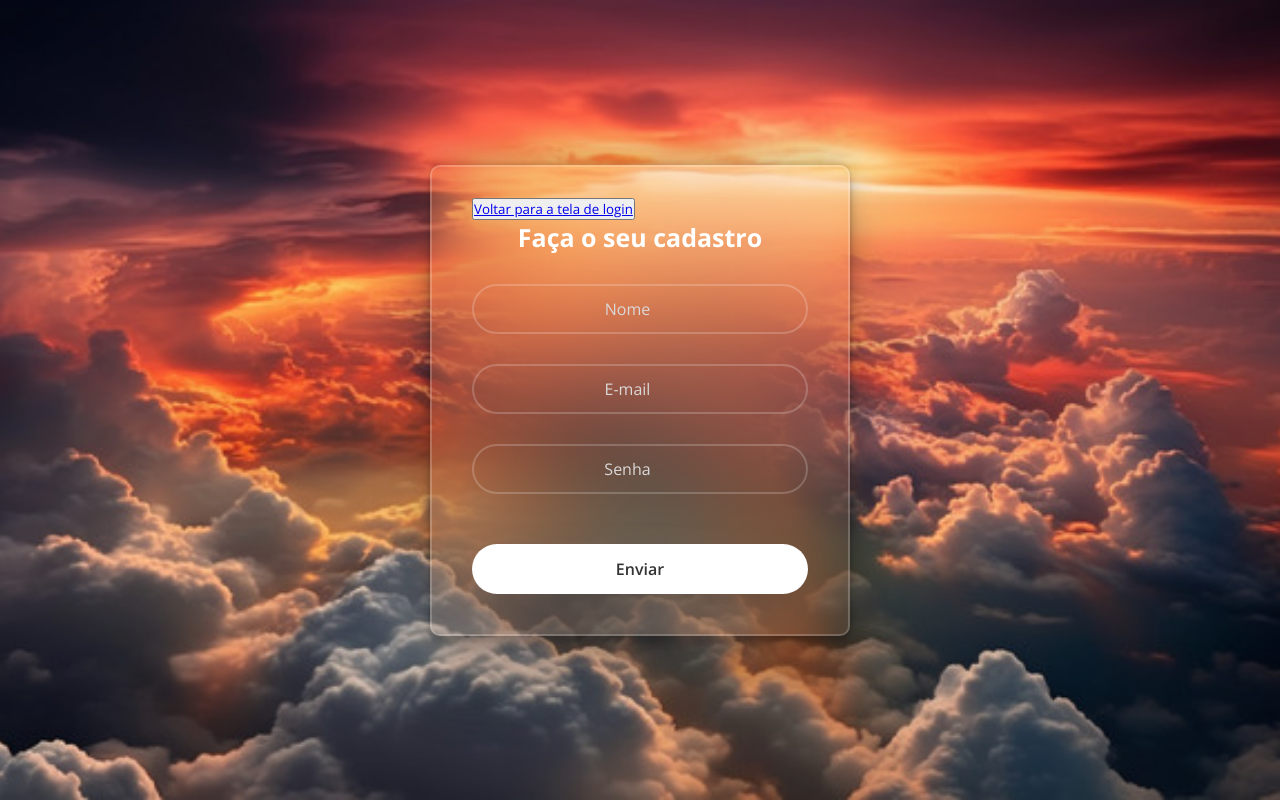
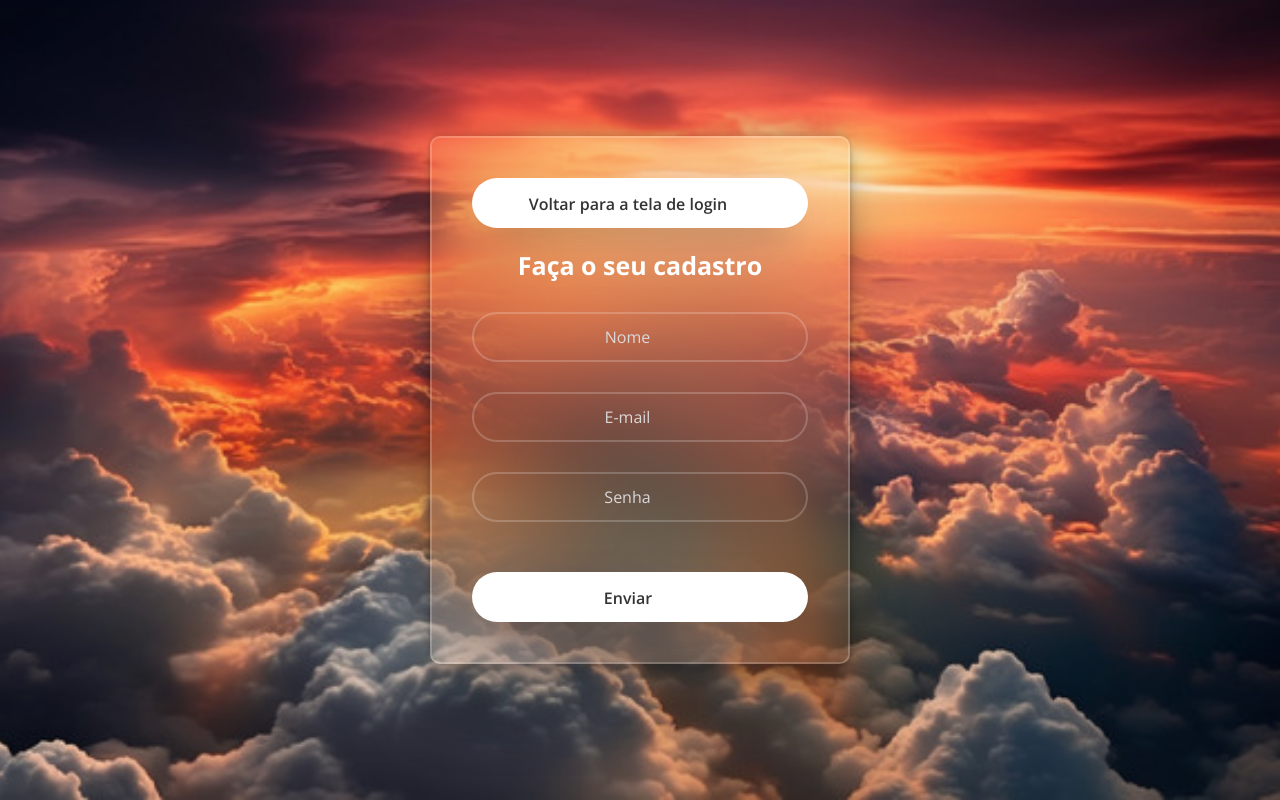
Before and after one commit to Victor-Antoniio/victor-antoniio.tela-login.github.io, a plain HTML site: page cadastro.html in a window 1280 px wide. Drawn offline with nearby package versions, Linux system fonts and the light colour scheme.

Commit message:
Update styles.css

```diff
--- a/styles.css
+++ b/styles.css
@@ -16,6 +16,44 @@ body{
     background-size: cover;
     background-position: center;
     align-items: center;
+}
+
+header-cad {
+    width: 100%;
+    height: 60px;
+    background-color: rgba(0, 0, 0, .5);
+    position: fixed;
+    top: 0;
+    z-index: 1000;
+}
+
+.btn-voltar {
+    width: 100%;
+    height: 50px;
+    background-color: #fff;
+    border: none;
+    border-radius: 40px;
+    cursor: pointer;
+    font-size: 16px;
+    color: #333;
+    font-weight: 600;
+    box-shadow: rgba(50, 50, 93, 0.25) 0px 30px 60px -12px, rgba(0, 0, 0, 0.3) 0px 18px 36px -18px;
+    margin-top: 20px;
+    margin: 10px 0 20px;
+    padding: 15px 44px 15px 20px;
+    text-align: center;
+}
+
+.btn-voltar:hover {
+    background-color: transparent;
+    transition: 0.5s;
+}
+
+
+.btn-voltar a {
+    text-decoration: none;
+    color: #333;
+    justify-content: center;
 }
 
 .body-cad{
@@ -154,6 +192,7 @@ body{
     font-weight: 600;
     box-shadow: rgba(50, 50, 93, 0.25) 0px 30px 60px -12px, rgba(0, 0, 0, 0.3) 0px 18px 36px -18px;
     margin-top: 20px;
+    padding: 15px 44px 15px 20px;
 }
 
 .login:hover { /*Hover Botão login*/
```
